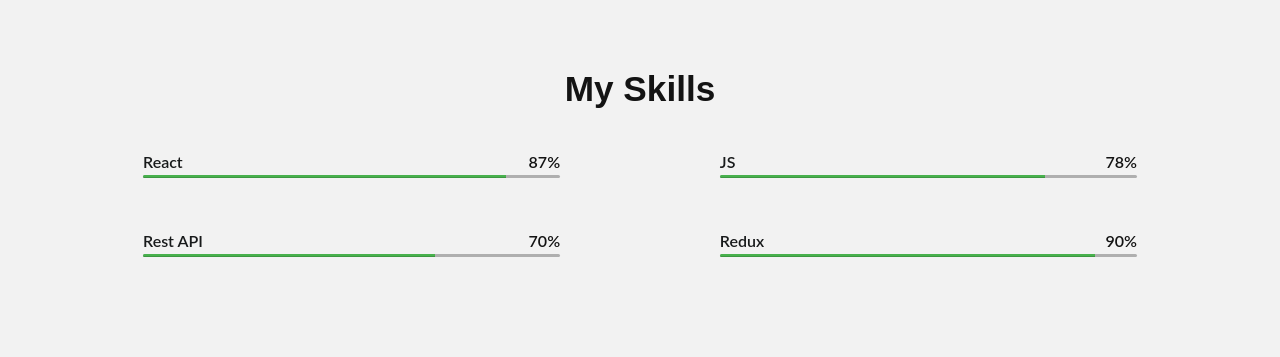
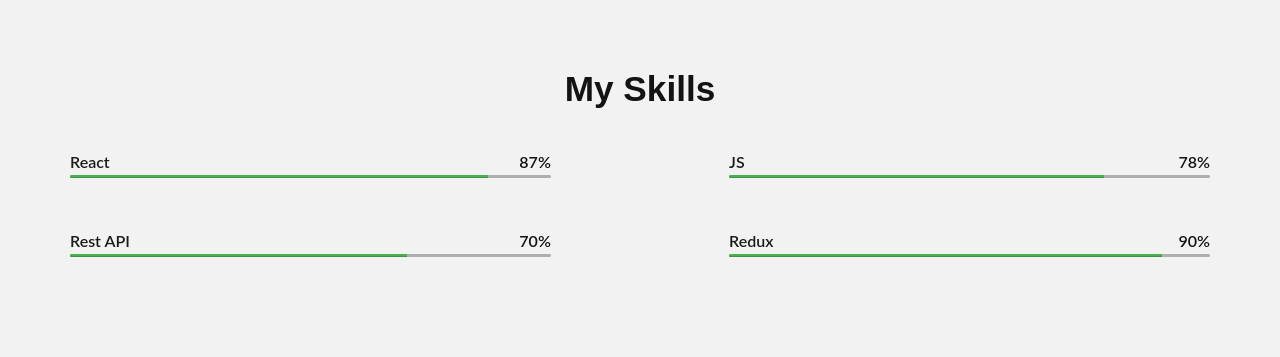
Before and after one commit to Nikita1025/portfolio, a React (Create React App) app: page / in a window 1280 px wide. Shown: the part 825-1182 px from the top of the page. Built offline with nearby package versions, Linux system fonts and the light colour scheme.

Commit message:
Stiles project

```diff
--- a/src/my works/propject/Project.module.scss
+++ b/src/my works/propject/Project.module.scss
@@ -13,6 +13,9 @@
   @media screen and (max-width:768px ){
     width: 100%;
 
+  }
+  @media screen and (min-width: 992px){
+    width: 33.33333333%;
   }
   .imageContainer {
     width: 100%;
--- a/src/skils/Skills.module.scss
+++ b/src/skils/Skills.module.scss
@@ -8,6 +8,9 @@
         @media screen and (max-width: 768px){
             width: 90%;
         }
+        @media screen and (min-width: 1200px){
+            width: 1170px;
+        }
         .skills{
             width: 100%;
             display: flex;
```
